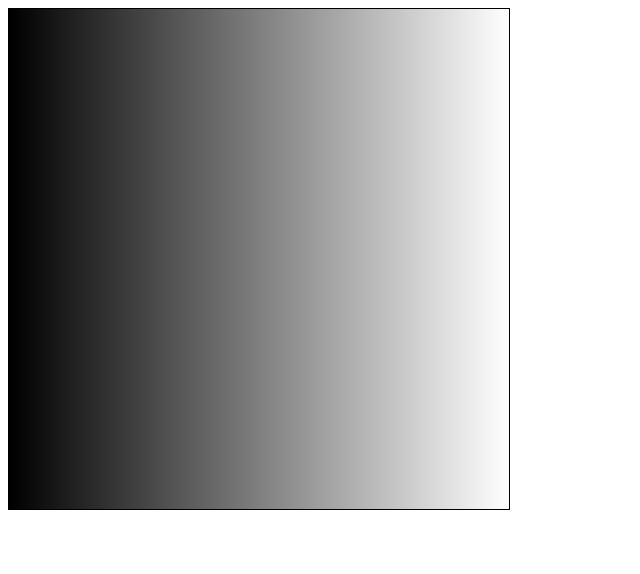
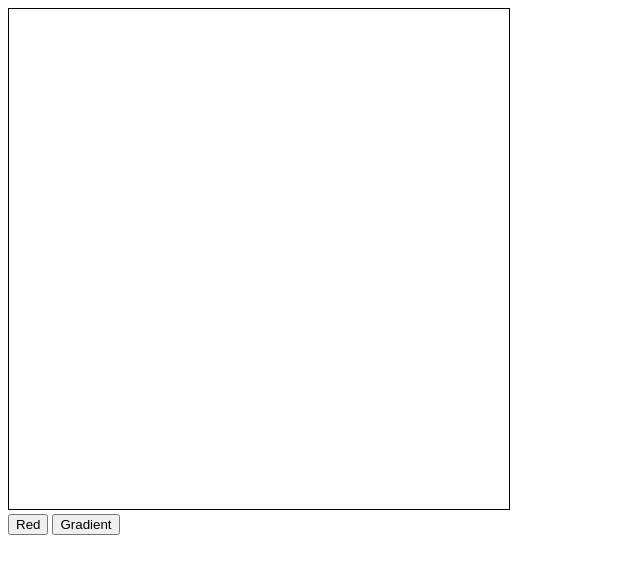
Before and after one commit to szpone/canvas, a plain HTML site: page index.html in a window 1280 px wide. Shown: the whole page, without its empty margins (0-640 px from the left). Drawn offline with Linux system fonts and the light colour scheme.

Commit message:
add buttons for changing colors

```diff
--- a/canvas.js
+++ b/canvas.js
@@ -7,8 +7,6 @@ function draw() {
     ctx.fillRect(0, 0, WIDTH, HEIGHT);
 }
 
-draw();
-
 function gradientColor(x) {
     return Math.round(255 / WIDTH * x);
 }
@@ -17,13 +15,9 @@ function drawGradient() {
     var canvas = document.querySelector("#canvas");
     var ctx = canvas.getContext('2d');
     ctx.fillStyle = 'rgb(255, 255, 255)';
-    for (x = 0; x < 500 ; x++) {
+    for (x = 0; x < WIDTH ; x++) {
         var col = gradientColor(x);
         ctx.fillStyle = 'rgb(' + col + ', ' + col + ', ' + col + ')';
-        ctx.fillRect(x, 0, 1, 500);
+        ctx.fillRect(x, 0, 1, HEIGHT);
     }
-
-
 }
-
-drawGradient();
--- a/index.html
+++ b/index.html
@@ -7,5 +7,9 @@
 </head>
 <body>
     <canvas id="canvas" width="500" height="500"></canvas>
+    <br>
+    <button onClick="draw()">Red</button>
+    <button onClick="drawGradient()">Gradient</button>
+
     <script src="canvas.js" type="text/javascript" charset="utf-8"></script>
 </body>
```
